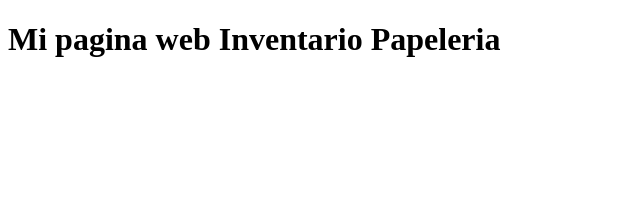
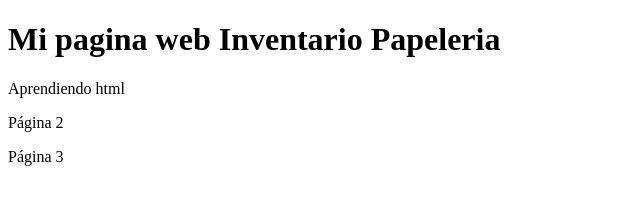
Before and after one commit to queluhy/inventariopapeleria, a plain HTML site: page index.html in a window 1280 px wide. Shown: the whole page, without its empty margins (0-640 px from the left). Drawn offline with Linux system fonts and the light colour scheme.

Commit message:
R00002 Crear un parrafo en index

```diff
--- a/index.html
+++ b/index.html
@@ -1,5 +1,5 @@
 <!DOCTYPE html>
-<html lang="en">
+<html lang="es">
 <head>
     <meta charset="UTF-8">
     <meta http-equiv="X-UA-Compatible" content="IE=edge">
@@ -8,5 +8,8 @@
 </head>
 <body>
     <h1>Mi pagina web Inventario Papeleria</h1>
+    <p>Aprendiendo html</p>
+    <p>Página 2</p>
+    <p>Página 3</p>
 </body>
 </html>
```
